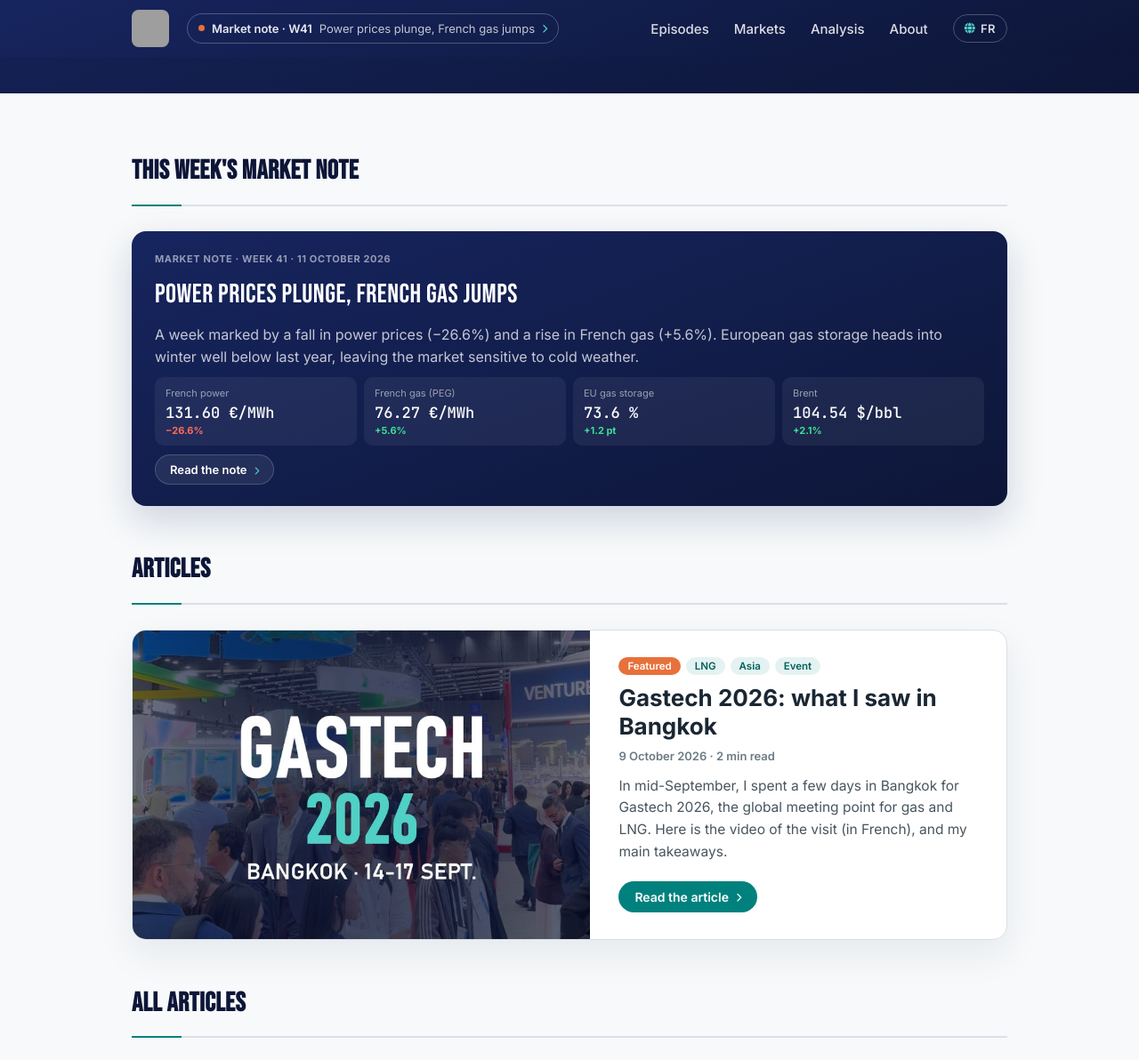
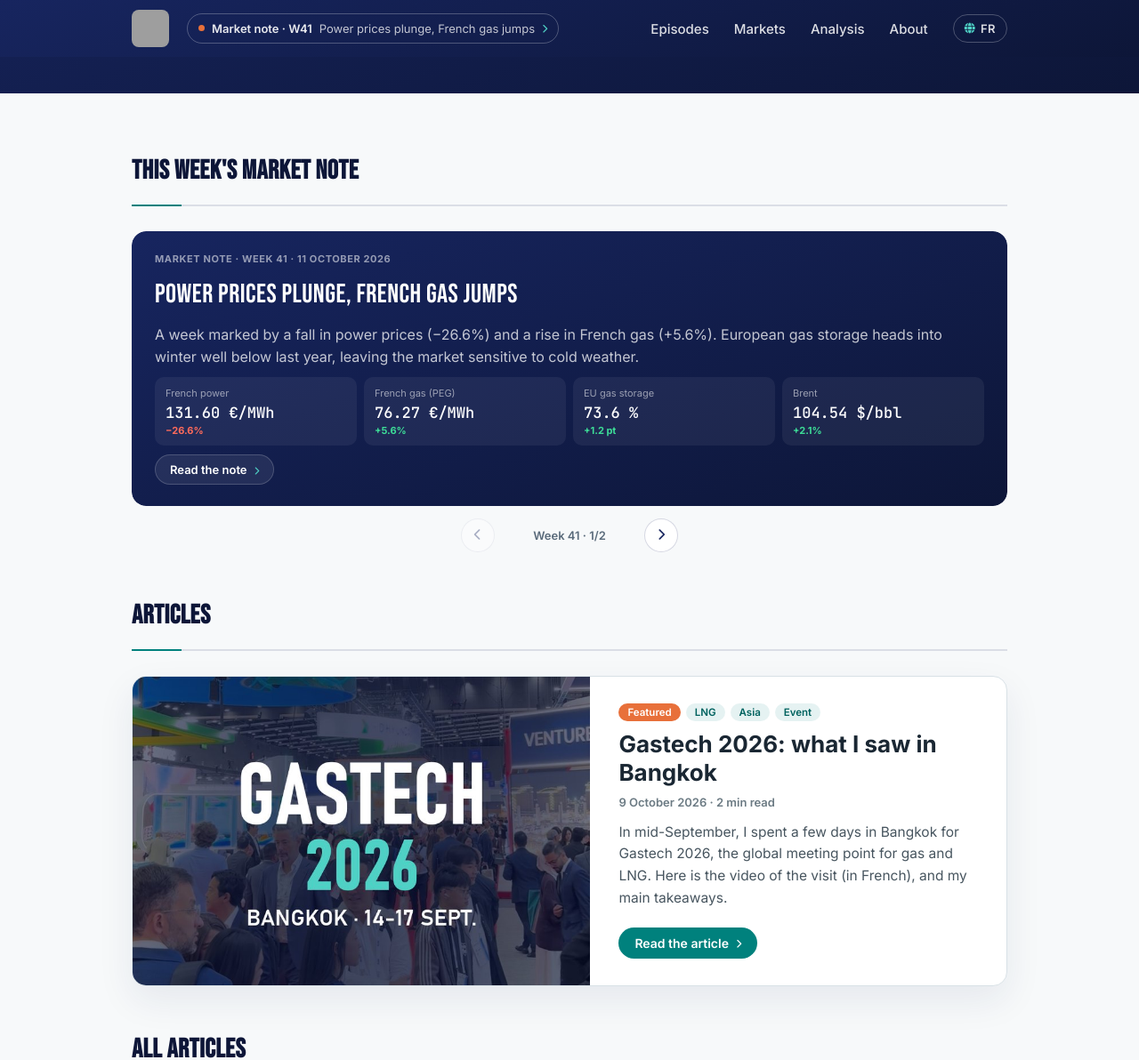
Before and after one commit to InsideEnergyMarkets/Inside-Energy-Markets, a Jekyll site: the page built from en/analysis/index.html, in a window 1280 px wide and 1400 px high, scrolled down 245 px, cut to the strip 0-1192 px from the top of the window. Shown: the whole strip at 89% size. Built offline with Jekyll 4.4.1, drawn with Linux system fonts in a browser that asks for light colours; grey boxes are pictures that could not be loaded.

Commit message:
Aperçu : carrousel des notes de marché sur la page Analyses (flèches, balayage)
Co-Authored-By: Claude Opus 5.5 <noreply@anthropic.com>

```diff
--- a/_data/i18n.yml
+++ b/_data/i18n.yml
@@ -124,6 +124,8 @@ fr:
     articles: "Articles"
     notes_title: "La note de marché de la semaine"
     notes_older: "Notes précédentes"
+    newer_note: "Note plus récente"
+    older_note: "Note précédente"
     soon: "Le premier article arrive bientôt."
     follow_title: "Suivre les prochaines analyses"
     follow_text: "Un nouvel article à chaque grand mouvement de marché, et un épisode du podcast pour aller plus loin."
@@ -639,6 +641,8 @@ en:
     articles: "Articles"
     notes_title: "This week's market note"
     notes_older: "Previous notes"
+    newer_note: "More recent note"
+    older_note: "Previous note"
     soon: "The first article is coming soon."
     follow_title: "Follow the next analyses"
     follow_text: "A new article with every major market move, and a podcast episode to go further."
--- a/_includes/pages/blog.html
+++ b/_includes/pages/blog.html
@@ -13,9 +13,22 @@
   <div class="wrap">
     {% assign lnotes = site.notes | where: "lang", lang | sort: "date" | reverse %}
     {% if lnotes.size > 0 %}
-    {% assign note = lnotes | first %}
     <div class="section-head" id="notes"><h2>{{ t.blog.notes_title }}</h2></div>
-    {% include note-feature.html note=note visual=true %}
+    {% comment %}Carrousel : la note la plus récente d'abord, flèches ou balayage vers les plus anciennes{% endcomment %}
+    <div class="nt-carousel" data-nt-carousel>
+      <div class="nt-track" tabindex="0" aria-label="{{ t.blog.notes_title }}">
+        {% for n in lnotes limit: 12 %}
+        <div class="nt-slide" data-week="{{ t.note.week }} {{ n.week }}">{% include note-feature.html note=n visual=true %}</div>
+        {% endfor %}
+      </div>
+      {% if lnotes.size > 1 %}
+      <div class="nt-nav">
+        <button type="button" class="nt-arrow" data-nt-dir="-1" aria-label="{{ t.blog.newer_note }}"><i class="fa-solid fa-chevron-left" aria-hidden="true"></i></button>
+        <span class="nt-pos" aria-live="polite"></span>
+        <button type="button" class="nt-arrow" data-nt-dir="1" aria-label="{{ t.blog.older_note }}"><i class="fa-solid fa-chevron-right" aria-hidden="true"></i></button>
+      </div>
+      {% endif %}
+    </div>
     {% endif %}
 
     {% assign posts = site.posts | where: "lang", lang %}
--- a/_layouts/default.html
+++ b/_layouts/default.html
@@ -1476,6 +1476,31 @@ document.querySelectorAll('.nw-bar').forEach(function (bar) {
 })();
 </script>
 <script>
+// ===== Page Analyses : carrousel des notes de marché (flèches, balayage, clavier) =====
+document.querySelectorAll('[data-nt-carousel]').forEach(function (car) {
+  var track = car.querySelector('.nt-track'), slides = car.querySelectorAll('.nt-slide'), pos = car.querySelector('.nt-pos');
+  var arrows = car.querySelectorAll('[data-nt-dir]');
+  if (!track || slides.length < 2) return;
+  function index() { return Math.round(track.scrollLeft / track.clientWidth); }
+  function update() {
+    var i = Math.max(0, Math.min(slides.length - 1, index()));
+    if (pos) pos.textContent = slides[i].getAttribute('data-week') + ' · ' + (i + 1) + '/' + slides.length;
+    arrows.forEach(function (b) {
+      var d = parseInt(b.getAttribute('data-nt-dir'), 10);
+      b.disabled = (d < 0 && i === 0) || (d > 0 && i === slides.length - 1);
+    });
+  }
+  function go(d) { track.scrollTo({ left: (index() + d) * track.clientWidth, behavior: 'smooth' }); }
+  arrows.forEach(function (b) { b.addEventListener('click', function () { go(parseInt(b.getAttribute('data-nt-dir'), 10)); }); });
+  track.addEventListener('keydown', function (e) {
+    if (e.key === 'ArrowRight') { e.preventDefault(); go(1); }
+    if (e.key === 'ArrowLeft') { e.preventDefault(); go(-1); }
+  });
+  var t = null;
+  track.addEventListener('scroll', function () { clearTimeout(t); t = setTimeout(update, 60); }, { passive: true });
+  update();
+});
+
 // ===== Graphiques des notes de marché (données dans l'attribut data-nt-chart) =====
 (function () {
   if (typeof Chart === 'undefined') return;
--- a/assets/css/style.css
+++ b/assets/css/style.css
@@ -3059,3 +3059,16 @@ html.has-player .nav-note { display: inline-flex; }
   .vid-a4-tile b { font-size: 32px; }
 }
 .vid-phone video::-webkit-media-controls-fullscreen-button { display: none; }
+
+/* Page Analyses : carrousel des notes (une note par vue, balayage natif sur mobile) */
+.nt-track { display: flex; overflow-x: auto; scroll-snap-type: x mandatory; scrollbar-width: none; border-radius: 16px; }
+.nt-track::-webkit-scrollbar { display: none; }
+.nt-track:focus-visible { outline: 2px solid #00817d; outline-offset: 4px; }
+.nt-slide { flex: 0 0 100%; min-width: 0; scroll-snap-align: start; }
+.nt-slide .nt-feature { height: 100%; box-shadow: none; }
+.nt-nav { display: flex; align-items: center; justify-content: center; gap: 14px; margin-top: 14px; }
+.nt-pos { min-width: 140px; text-align: center; font: 600 13px 'Inter', sans-serif; color: var(--mut, #5a6b7b); }
+.nt-arrow { width: 38px; height: 38px; border-radius: 50%; border: 1px solid rgba(23, 37, 95, 0.18); background: #fff; color: #17255f; cursor: pointer;
+  display: inline-grid; place-items: center; transition: border-color 0.15s ease, background 0.15s ease; }
+.nt-arrow:hover:not(:disabled) { border-color: #00817d; background: rgba(0, 129, 125, 0.06); color: #00817d; }
+.nt-arrow:disabled { opacity: 0.35; cursor: default; }
```
